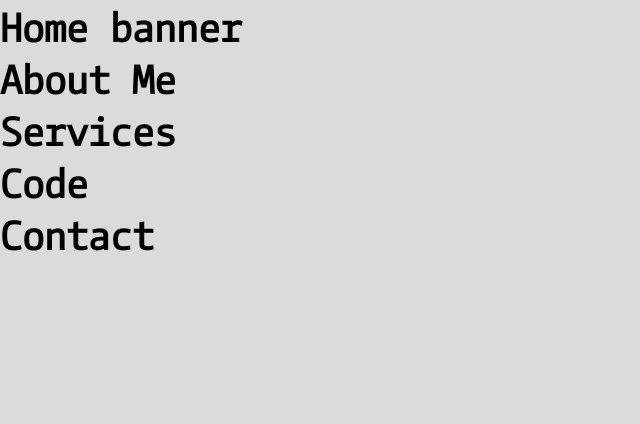
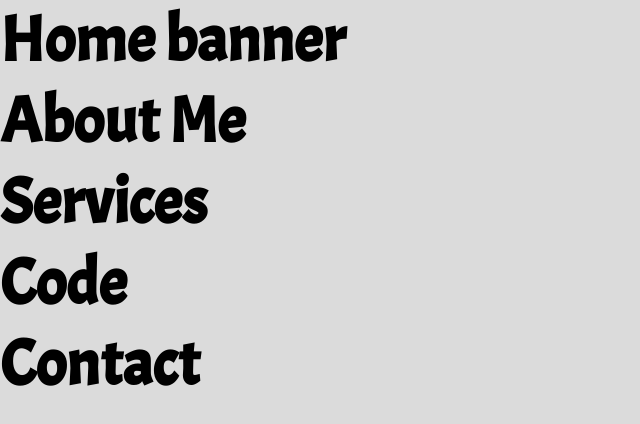
Before and after one commit to josedan10/josedan10.github.io, a React (Create React App) app: page / in a window 1280 px wide. Shown: the top 424 px of the page, without its empty margins (0-640 px from the left). Built offline with nearby package versions, Linux system fonts and the light colour scheme.

Commit message:
Router and sass urls

```diff
--- a/src/App.js
+++ b/src/App.js
@@ -2,12 +2,16 @@ import React, { Component } from 'react'
 import { Router, Switch, Route } from 'react-router-dom'
 import { createBrowserHistory } from 'history'
 import Index from './pages'
+import Portfolio from './pages/portfolio'
 class App extends Component {
   render() {
     return (
       <Router history={ createBrowserHistory() }>
         <div className="App">
-          <Route exact path='/' component={Index} />
+          <Switch>
+            <Route exact path='/' component={Index} />
+            <Route exatc path='/portfolio' component={Portfolio} />
+          </Switch>
         </div>
       </Router>
     );
--- /dev/null
+++ b/src/pages/portfolio.jsx
@@ -0,0 +1,7 @@
+import React from 'react'
+
+export default (props) => {
+  return (
+    <h1>Portfolio</h1>
+  )
+}
--- a/src/scss/index.scss
+++ b/src/scss/index.scss
@@ -1,6 +1,7 @@
 @import "colors";
-$font_path: '~/assets/fonts/';
-$img_path: '~/assets/';
+@import url('https://fonts.googleapis.com/css?family=Acme');
+$font_path: '../assets/fonts/';
+$img_path: '../assets/images/';
 
 // Fonts
 
@@ -26,6 +27,16 @@ main {
   background-color: $gray;
   width: 100%;
   height: 100%;
-  font-family: "CamingoCode-Reg";
-  font-size: 1.25rem;
+  font-family: CamingoCode-Reg;
+  font-size: .75rem;
 }
+
+h1 {
+  font-family: 'Acme', sans-serif;
+  font-size: 4rem;
+}
+
+h2 {
+  font-family: 'Acme', sans-serif;
+  font-size: 3rem;
+}
```
